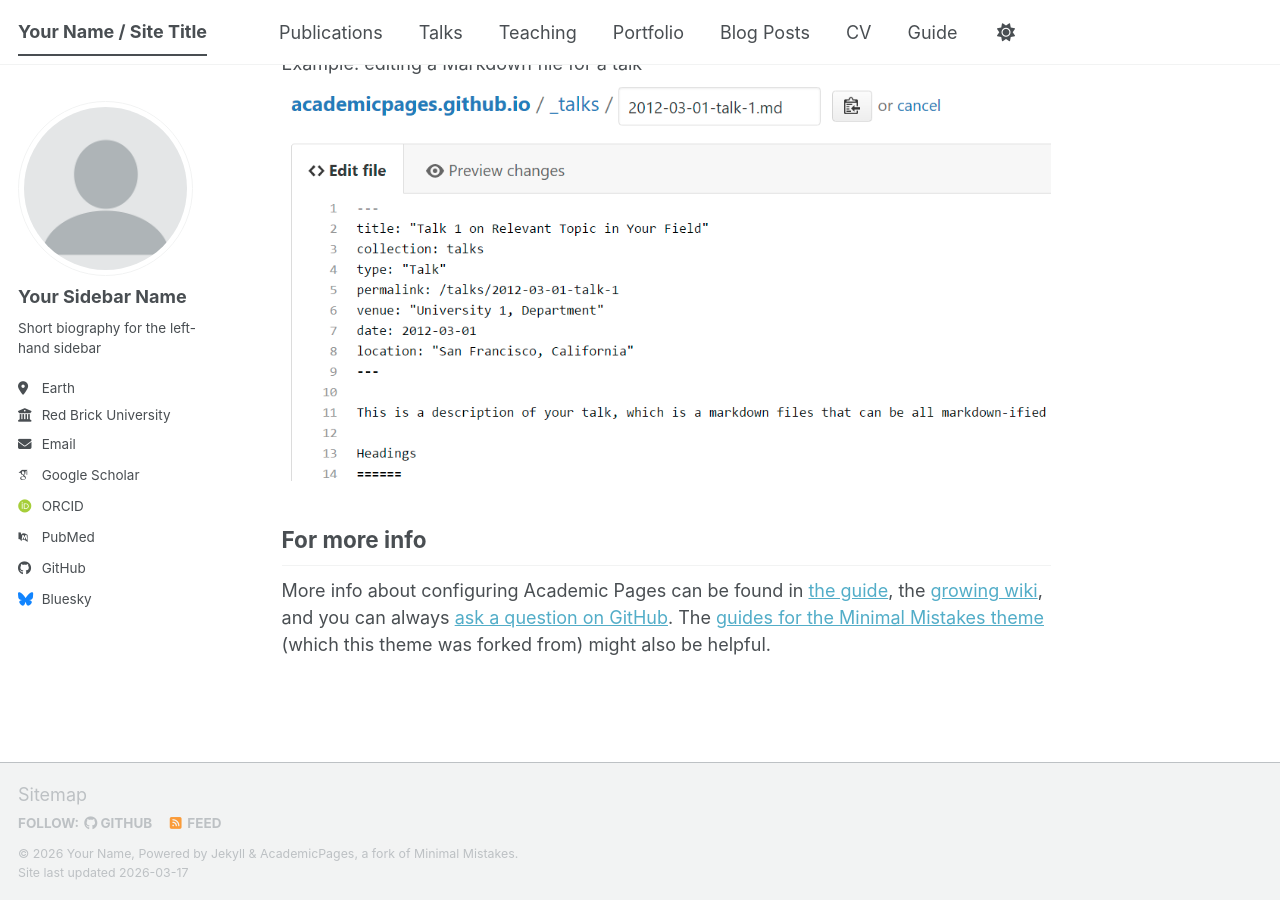
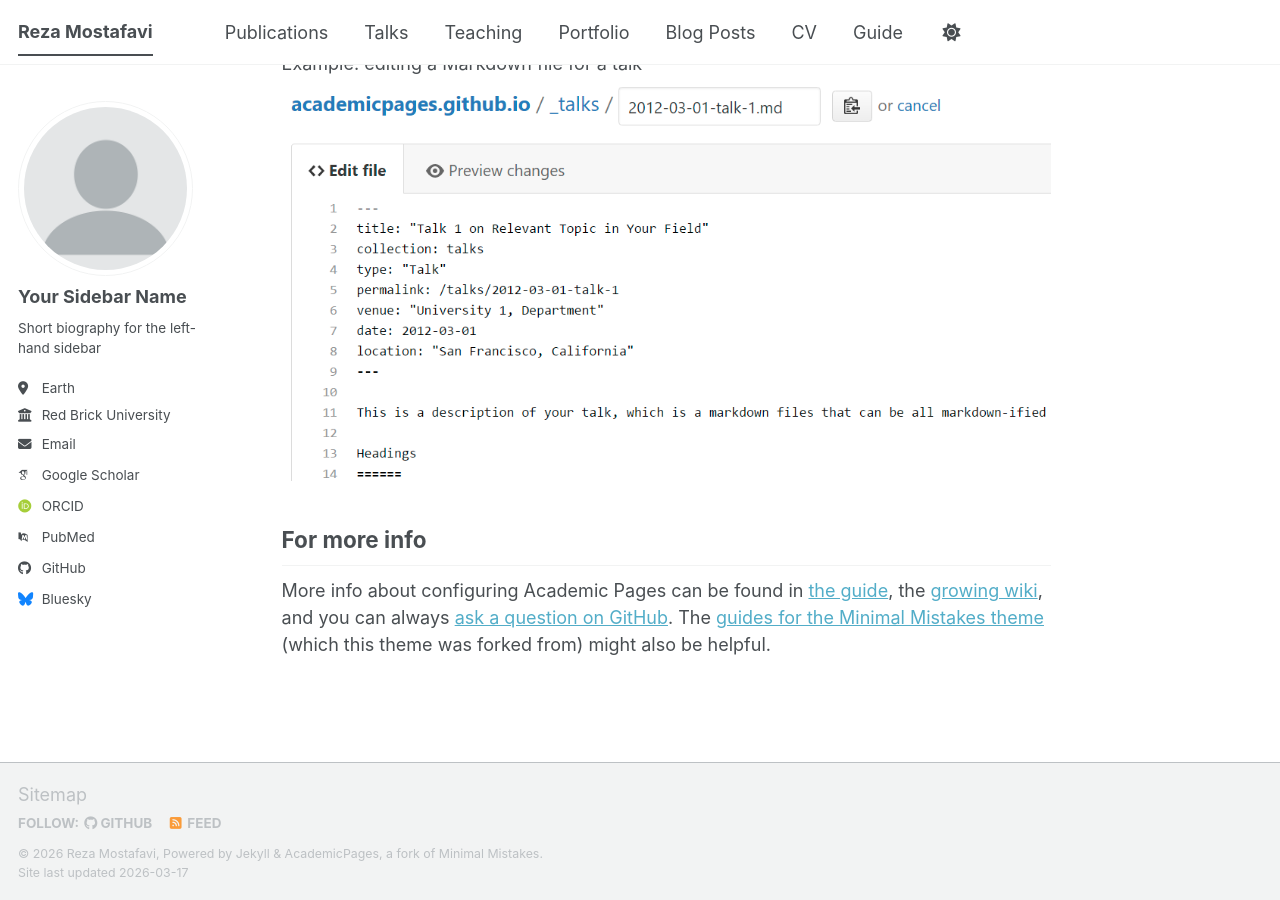
Before and after one commit to mrezamostafavi/mrezamostafavi.github.io, a Jekyll site: the page built from _pages/about.md, in a window 1280 px wide and 900 px high, scrolled down 2720 px. Built offline with Jekyll 4.4.1, drawn with Linux system fonts in a browser that asks for light colours; some web fonts are replaced; a script bundle is joined from its source files by our own code; library files that are not in the unit come from our copies.

Commit message:
name updated

```diff
--- a/_config.yml
+++ b/_config.yml
@@ -9,10 +9,10 @@
 # Basic Site Settings
 locale                   : "en-US"
 site_theme               : "default" # The available themes options are "default", "air", "sunrise", "mint", "dirt" and "contrast"
-title                    : "Your Name / Site Title"
+title                    : "Reza Mostafavi" # Update this with the title of your site
 title_separator          : "-"
-name                     : &name "Your Name"
-description              : &description "Your Name's academic portfolio"   # Update this with a general description of your site, this is the default if not overridden by a page
+name                     : &name "Reza Mostafavi"
+description              : &description "Reza Mostafavi's academic portfolio"   # Update this with a general description of your site, this is the default if not overridden by a page
 url                      : https://academicpages.github.io # The base hostname & protocol for your site e.g. "https://[your GitHub username].github.io",
                                                            # or if you already have some other page hosted on Github then use "https://[your GitHub username].github.io/[Your Repo Name]"
 baseurl                  : "" # the subpath of your site, e.g. "/blog"
```
